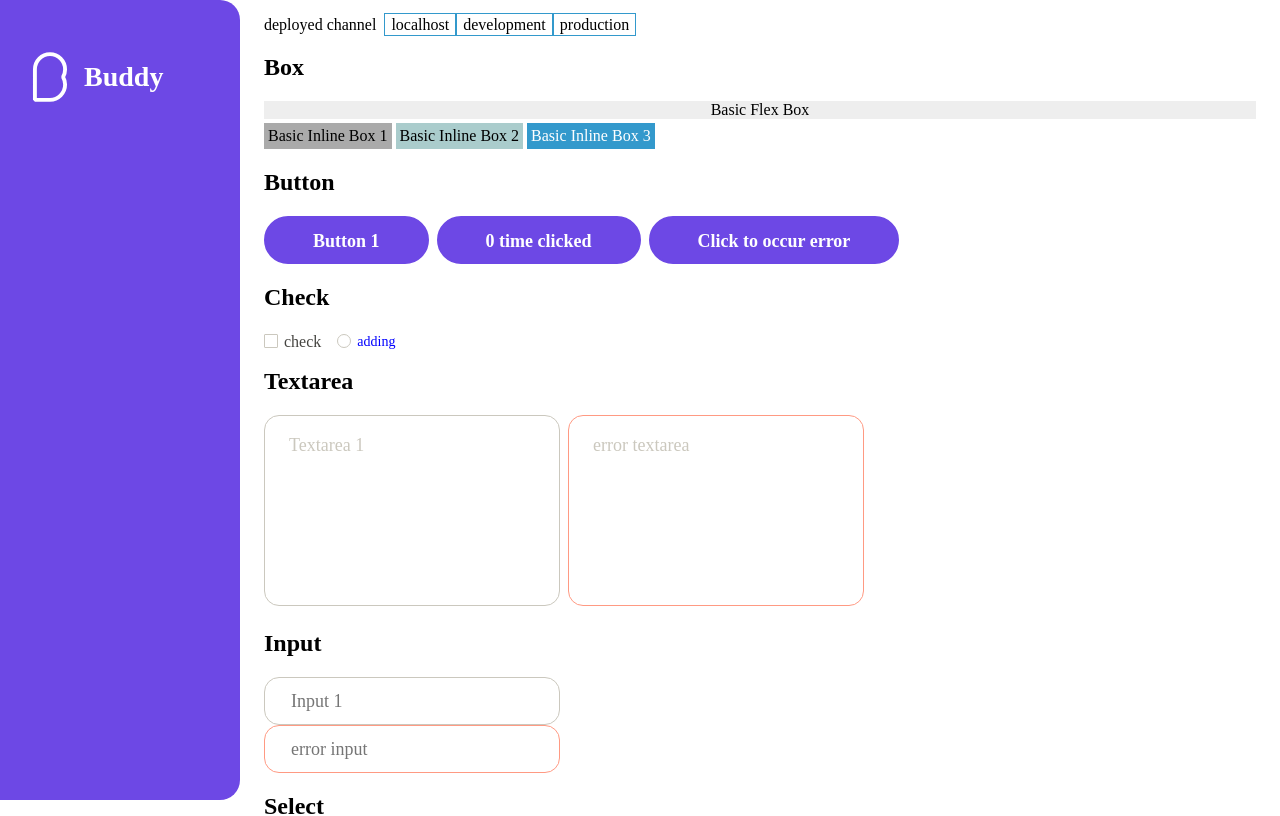
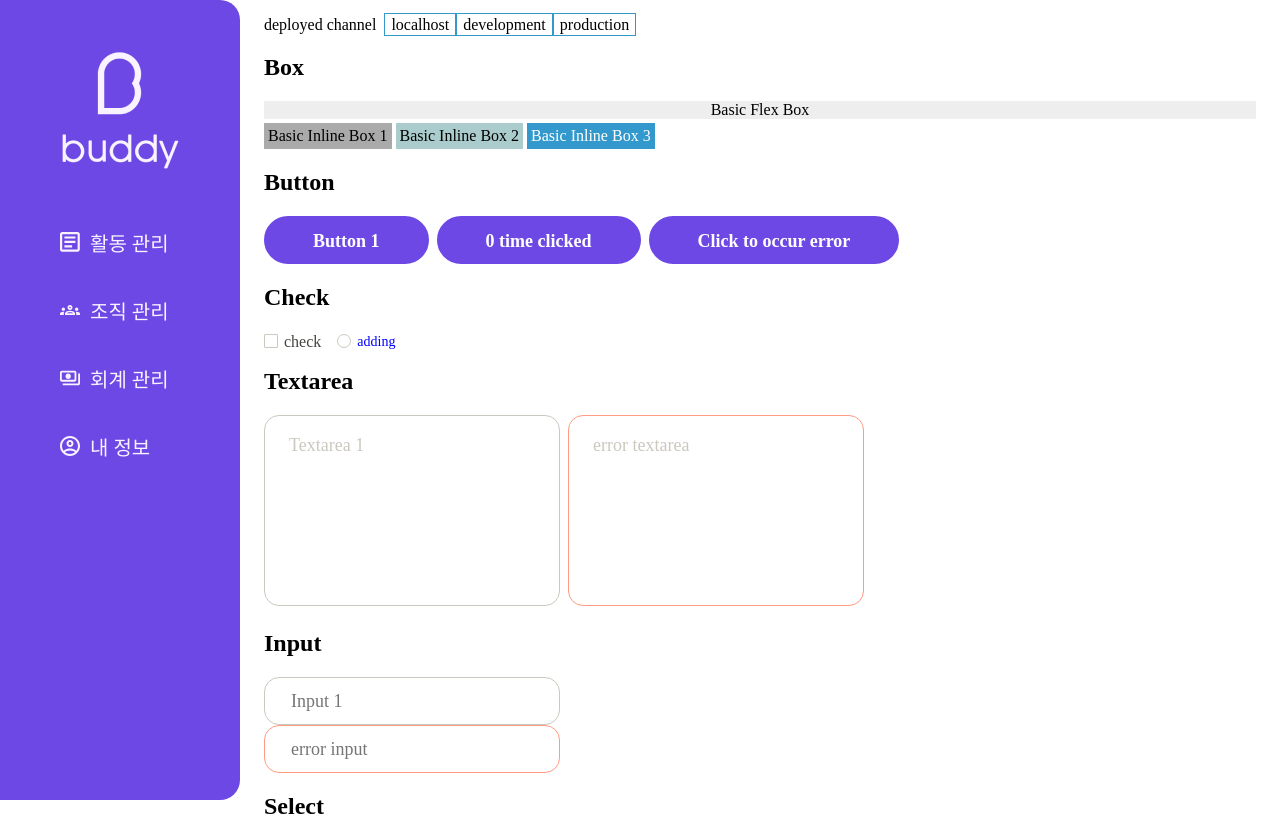
Before and after one commit to kmu-kcc/buddy-frontend, a React (Create React App) app: page /test in a window 1280 px wide. Shown: the top 816 px of the page. Built offline with nearby package versions, Linux system fonts and the light colour scheme; a web font is replaced by a local one.

Commit message:
Modify Navigation.tsx

```diff
--- a/src/components/Navigation.tsx
+++ b/src/components/Navigation.tsx
@@ -1,8 +1,8 @@
 import React, {useCallback, useMemo} from 'react';
 import styled from 'styled-components';
 import {useHistory, useLocation} from 'react-router-dom';
-import {Box} from './Box';
-import {Buddy} from './icons/Buddy';
+import {Box, Span, Text} from '../components';
+import {Activity, Organization, Fee, Profile} from '../components/icons';
 
 const Wrapper = styled(Box)`
   width: 240px;
@@ -23,6 +23,7 @@ const IconWrapper = styled(Box)`
 
   :hover {
     background-color: rgba(0, 0, 0, 0.15);
+    border-radius: 20px 20px 20px 20px;
   }
 
   > p {
@@ -34,12 +35,71 @@ const IconWrapper = styled(Box)`
 const Logo = () => {
   const history = useHistory();
   const handleClick = useCallback(() => {
-    history.push('/');
+    history.push('/signin');
   }, [history]);
   return (
-    <IconWrapper isFlex alignItems='center' px='32px' py='20px' fontSize='28px' onClick={handleClick}>
-      <Buddy mr='16px' width='36px' height='50px' color='#fff' />
-      <p>Buddy</p>
+    <IconWrapper isFlex alignItems='center' px='60px' py='20px' onClick={handleClick}>
+      <img src='/images/img_logo.png'></img>
+    </IconWrapper>
+  );
+};
+
+const ActivityTab = () => {
+  const history = useHistory();
+  const handleClick = useCallback(() => {
+    history.push('/activity/list');
+  }, [history]);
+  return (
+    <IconWrapper isFlex alignItems='flexStart' mt='20px' px='60px' py='20px' onClick={handleClick}>
+      <Activity mb='8px' width='20px' height='20px' color='#F9F3FF'></Activity>
+      <Span ml='10px'>
+        <Text fontSize='20px' lineHeight='25px' color='#F9F3FF' >활동 관리</Text>
+      </Span>
+    </IconWrapper>
+  );
+};
+
+const OrganizationTab = () => {
+  const history = useHistory();
+  const handleClick = useCallback(() => {
+    history.push('/organization/members');
+  }, [history]);
+  return (
+    <IconWrapper isFlex alignItems='flexStart' px='60px' py='20px' onClick={handleClick}>
+      <Organization mb='8px' width='20px' height='20px' color='#F9F3FF'></Organization>
+      <Span ml='10px'>
+        <Text fontSize='20px' lineHeight='25px' color='#F9F3FF' >조직 관리</Text>
+      </Span>
+    </IconWrapper>
+  );
+};
+
+const FeeTab = () => {
+  const history = useHistory();
+  const handleClick = useCallback(() => {
+    history.push('/fee/account');
+  }, [history]);
+  return (
+    <IconWrapper isFlex alignItems='flexStart' px='60px' py='20px' onClick={handleClick}>
+      <Fee mb='8px' width='20px' height='20px' color='#F9F3FF'></Fee>
+      <Span ml='10px'>
+        <Text fontSize='20px' lineHeight='25px' color='#F9F3FF' >회계 관리</Text>
+      </Span>
+    </IconWrapper>
+  );
+};
+
+const ProfileTab = () => {
+  const history = useHistory();
+  const handleClick = useCallback(() => {
+    history.push('/user');
+  }, [history]);
+  return (
+    <IconWrapper isFlex alignItems='flexStart' px='60px' py='20px' onClick={handleClick}>
+      <Profile mb='8px' width='20px' height='20px' color='#F9F3FF'></Profile>
+      <Span ml='10px'>
+        <Text fontSize='20px' lineHeight='25px' color='#F9F3FF' >내 정보</Text>
+      </Span>
     </IconWrapper>
   );
 };
@@ -59,6 +119,10 @@ export const Navigation = () => {
   return (
     <Wrapper display={hidden ? 'none' : 'block'}>
       <Logo />
+      <ActivityTab />
+      <OrganizationTab />
+      <FeeTab />
+      <ProfileTab />
     </Wrapper>
   );
 };
```
